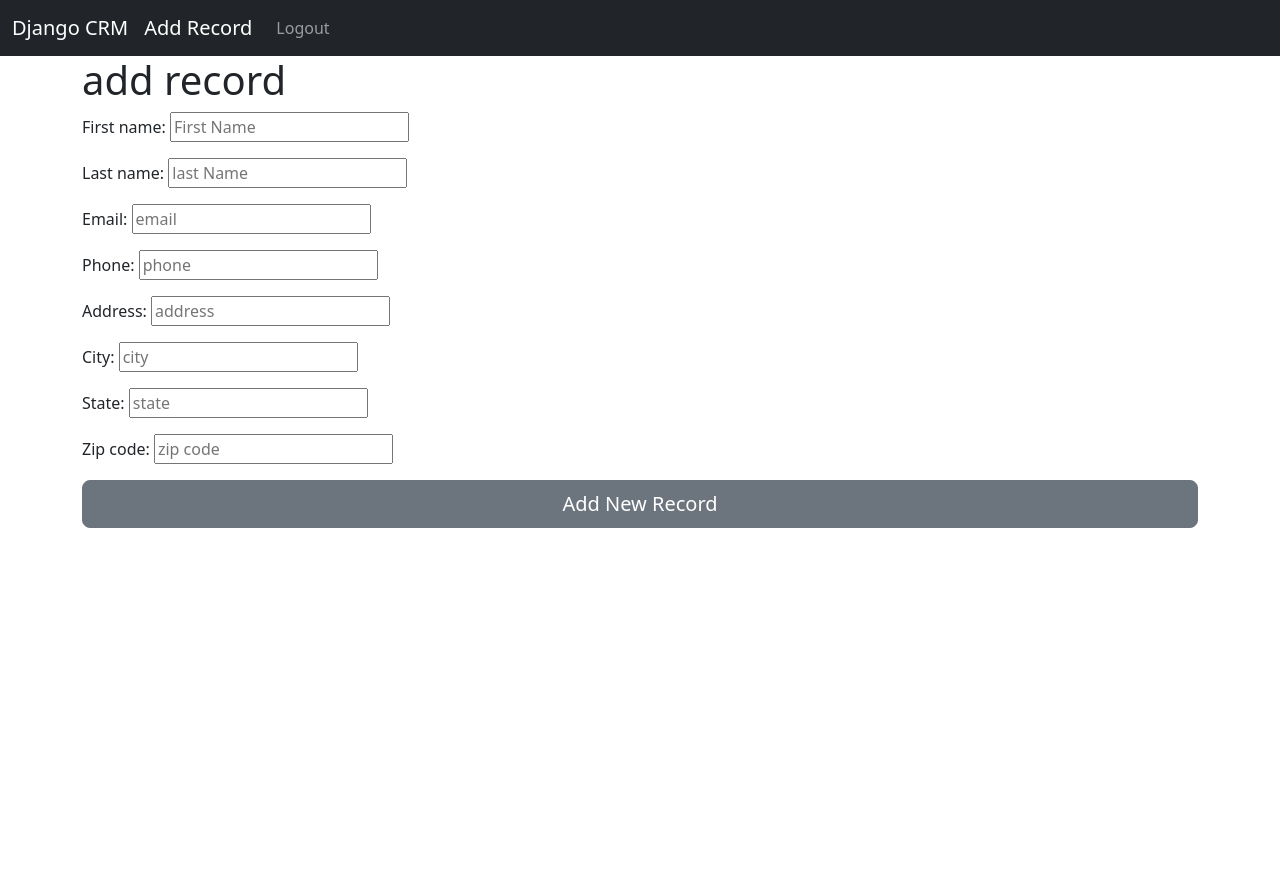
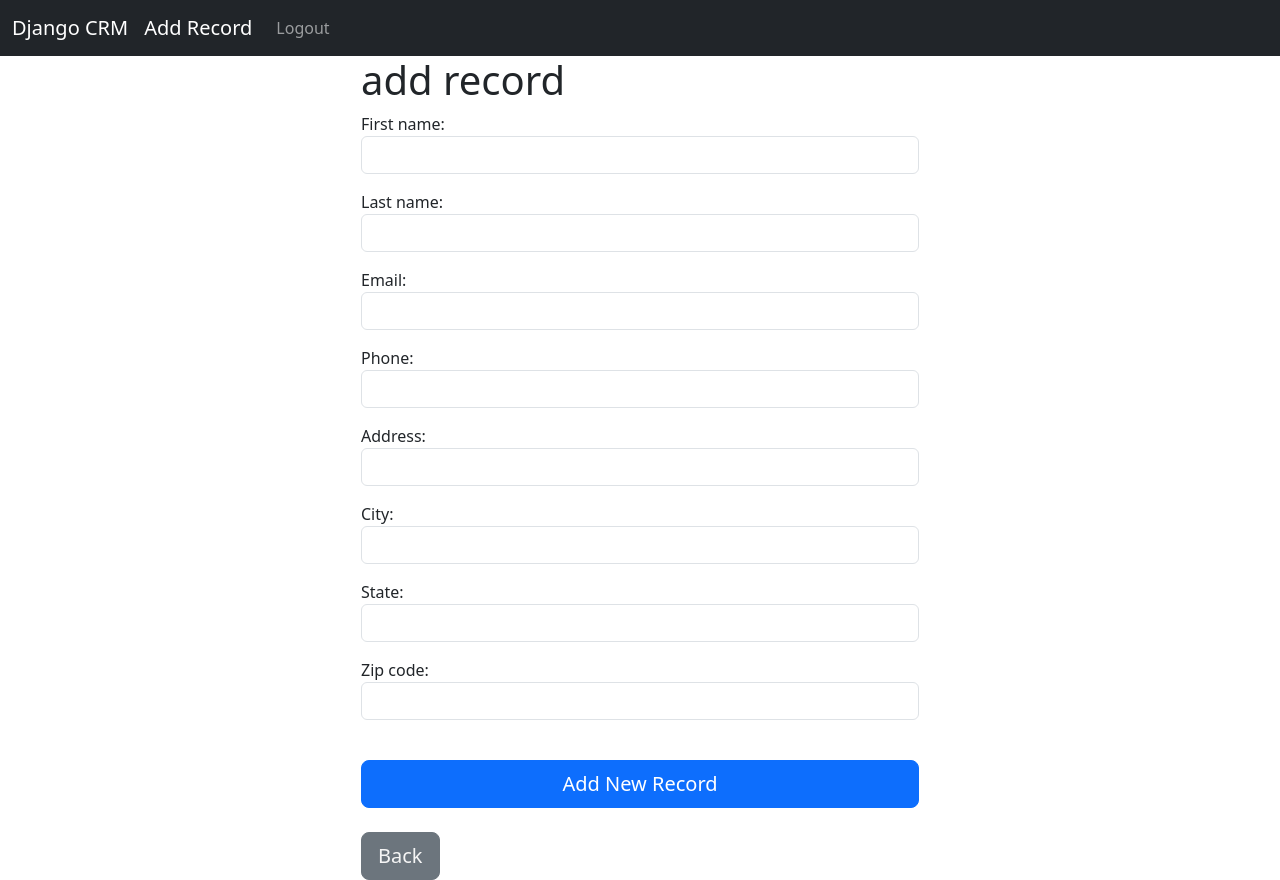
Before and after one commit to Adhikariiii/django_CRM, a Django app: page /add_record in a window 1280 px wide. Before the commit the page ends 528 px from the top, so only its background shows below. Run offline with Django 5.2, Linux system fonts and the light colour scheme; the visitor is signed in with stand-in values (Sample User, id 1).

Commit message:
updated form yet Updating the record is left

```diff
--- a/crm_website/website/forms.py
+++ b/crm_website/website/forms.py
@@ -1,15 +1,67 @@
 from django import forms
 from .models import Record
+
 class AddRecordForm(forms.ModelForm):
-    first_name = forms.CharField(required=True , widget= forms.widgets.TextInput(attrs={'placeholder': "First Name"}))
-    last_name =  forms.CharField(required=True , widget= forms.widgets.TextInput(attrs={'placeholder': "last Name"}))
-    city =   forms.CharField(required=True , widget= forms.widgets.TextInput(attrs={'placeholder': "city  "}))
-    address = forms.CharField(required=True , widget= forms.widgets.TextInput(attrs={'placeholder': "address"}))
-    email = forms.CharField(required=True , widget= forms.widgets.TextInput(attrs={'placeholder': "email"}))
-    phone = forms.CharField(required=True , widget= forms.widgets.TextInput(attrs={'placeholder': "phone"}))
-    state = forms.CharField(required=True , widget= forms.widgets.TextInput(attrs={'placeholder': "state"}))
-    zip_code = forms.CharField(required=True , widget= forms.widgets.TextInput(attrs={'placeholder': "zip code"}))
+    first_name = forms.CharField(
+        required=True,
+        widget=forms.TextInput(attrs={
+            'class': 'form-control'
+        })
+    )
+
+    last_name = forms.CharField(
+        required=True,
+        widget=forms.TextInput(attrs={
+            'class': 'form-control'
+        })
+    )
+
+    city = forms.CharField(
+        required=True,
+        widget=forms.TextInput(attrs={
+            'class': 'form-control'
+        })
+    )
+
+    address = forms.CharField(
+        required=True,
+        widget=forms.TextInput(attrs={
+            'class': 'form-control'
+        })
+    )
+
+    email = forms.EmailField(
+        required=True,
+        widget=forms.EmailInput(attrs={
+
+            'class': 'form-control'
+        })
+    )
+
+    phone = forms.CharField(
+        required=True,
+        widget=forms.TextInput(attrs={
+
+            'class': 'form-control'
+        })
+    )
+
+    state = forms.CharField(
+        required=True,
+        widget=forms.TextInput(attrs={
+
+            'class': 'form-control'
+        })
+    )
+
+    zip_code = forms.CharField(
+        required=True,
+        widget=forms.TextInput(attrs={
+
+            'class': 'form-control'
+        })
+    )
 
     class Meta:
         model = Record
-        exclude = ("user", )
+        exclude = ("user",)
--- a/crm_website/website/templates/add_record.html
+++ b/crm_website/website/templates/add_record.html
@@ -1,13 +1,23 @@
 {% extends 'base.html'%} {% block content %}
+<div class="col-md-6 offset-md-3">
   <h1>add record</h1>
 
   <form action="{% url 'add_record' %}" method="POST">
     {% csrf_token %}
     <div class="d-grid">
       {{form.as_p}}
-    <button type="submit" class="btn btn-secondary btn-lg">
+      <br />
+
+      <button type="submit" class="btn btn-primary btn-lg">
         Add New Record
       </button>
+      <br />
     </div>
   </form>
+  <button type="submit" class="btn btn-secondary btn-lg">
+    <a href="{% url 'home' %}" style="text-decoration: none; color: whitesmoke">
+      Back</a
+    >
+  </button>
   {% endblock %}
+</div>
--- a/crm_website/website/templates/navbar.html
+++ b/crm_website/website/templates/navbar.html
@@ -1,7 +1,9 @@
 <nav class="navbar navbar-expand-lg navbar-dark bg-dark">
   <div class="container-fluid">
     <a class="navbar-brand" href="{% url 'home' %}">Django CRM</a>
+    {% if user.is_authenticated %}
     <a class="navbar-brand" href="{% url 'add_record' %}">Add Record</a>
+    {% endif %}
     <button
       class="navbar-toggler"
       type="button"
```
Lines whose indentation alone changed are shown as unchanged.
